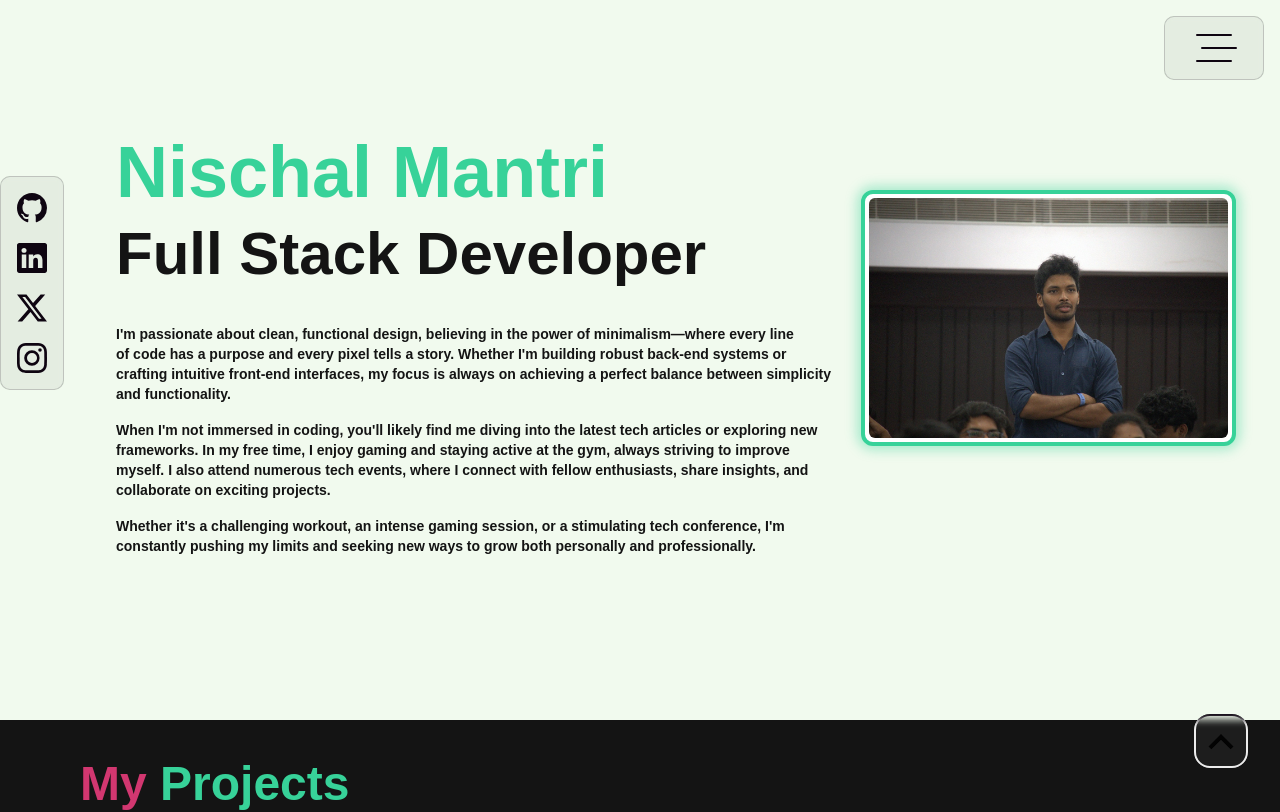
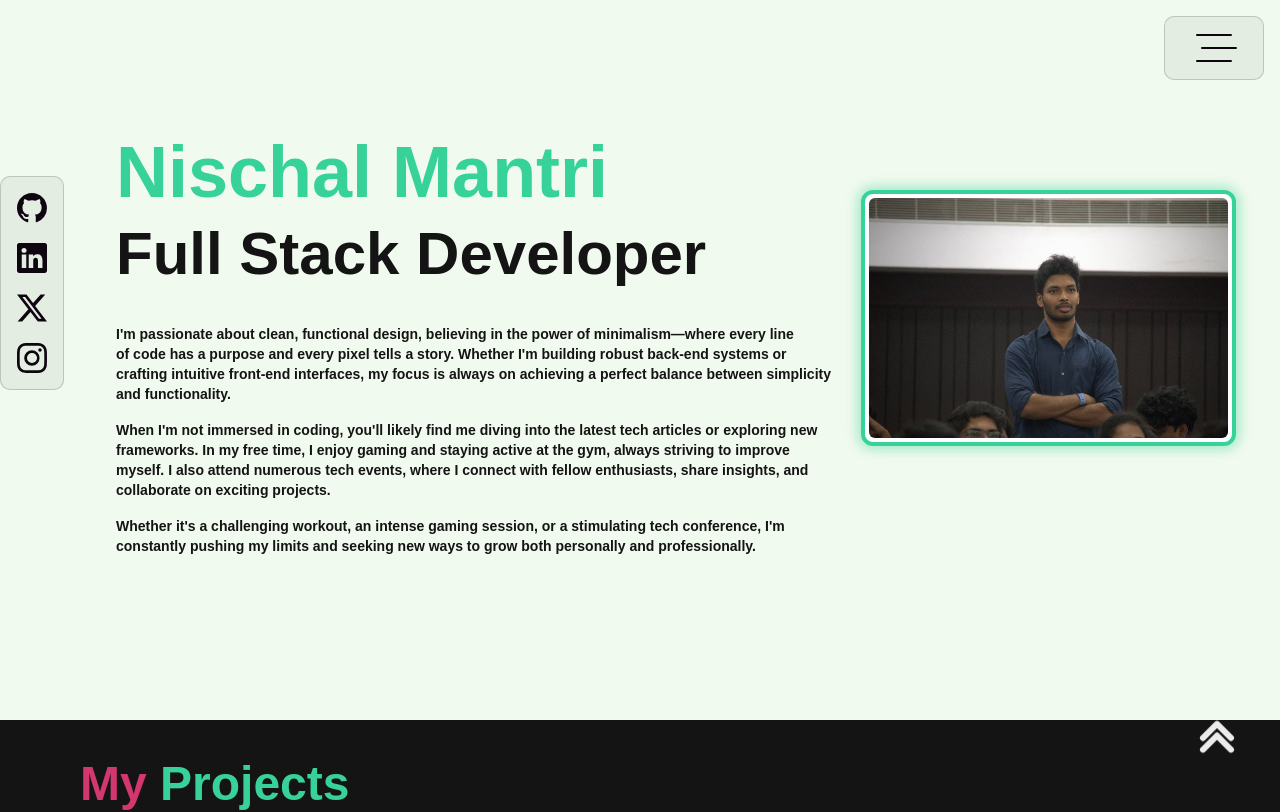
Before and after one commit to Nischa1Mv/myPortfolio, a Next.js app: page / in a window 1280 px wide. Shown: the top 812 px of the page. Built offline with nearby package versions, Linux system fonts and the light colour scheme.

Commit message:
enhanced scroll behavior and navigation button functionality

```diff
--- a/src/app/globals.css
+++ b/src/app/globals.css
@@ -27,11 +27,30 @@
   --projects-foreground: #f1f5f9;
 }
 
+html {
+  scroll-behavior: smooth;
+  scroll-snap-type: y proximity;
+}
+
+html,
+body {
+  max-width: 100%;
+  overflow-x: hidden;
+}
+
 
 body {
   color: var(--foreground);
   background: var(--background);
   font-family: Arial, Helvetica, sans-serif;
+  transition: background-color 0.45s ease, color 0.45s ease;
+}
+
+#page1,
+#page2,
+#page3 {
+  scroll-snap-align: start;
+  scroll-snap-stop: always;
 }
 
 @layer utilities {
@@ -240,7 +259,7 @@ input:focus {
   transition: all 0.3s ease;
 }
 .nav-text-adaptive:hover {
-  color: ffd966;
+  color: #ffd966;
 }
 
 @media (prefers-color-scheme: light) {
@@ -270,3 +289,86 @@ input:focus {
 .animate-fade-in {
   animation: fade-in 0.3s ease-out;
 }
+
+.scroll-nav-btn {
+  position: fixed;
+  display: inline-flex;
+  align-items: center;
+  justify-content: center;
+  padding: 0.2rem;
+  border-radius: 0;
+  border: none;
+  background: transparent;
+  color: #ffffff;
+  backdrop-filter: none;
+  -webkit-backdrop-filter: none;
+  box-shadow: none;
+  transition:
+    transform 220ms ease,
+    box-shadow 220ms ease,
+    background-color 220ms ease,
+    border-color 220ms ease;
+}
+
+@keyframes arrow-float {
+  0%,
+  100% {
+    transform: translateY(0);
+  }
+  50% {
+    transform: translateY(4px);
+  }
+}
+
+@keyframes arrow-pulse {
+  0%,
+  100% {
+    opacity: 0.95;
+    filter: drop-shadow(0 0 0 rgba(255, 255, 255, 0));
+  }
+  50% {
+    opacity: 1;
+    filter: drop-shadow(0 0 0 rgba(255, 255, 255, 0));
+  }
+}
+
+.scroll-nav-float {
+  animation: arrow-float 1.6s ease-in-out infinite;
+}
+
+.scroll-nav-btn:hover {
+  transform: translateY(-3px) scale(1.05);
+  box-shadow: none;
+}
+
+.scroll-nav-btn:hover .scroll-nav-float {
+  animation-duration: 1s, 1.2s;
+}
+
+.scroll-nav-btn:active {
+  transform: translateY(0) scale(0.98);
+}
+
+.scroll-nav-btn:active .scroll-nav-icon {
+  filter: drop-shadow(0 0 14px rgba(255, 255, 255, 0.95));
+}
+
+.scroll-nav-btn:focus-visible {
+  outline: none;
+  box-shadow: none;
+}
+
+@media (prefers-reduced-motion: reduce) {
+  .scroll-nav-btn,
+  .scroll-nav-btn svg {
+    transition: none;
+  }
+
+  .scroll-nav-icon {
+    animation: none;
+  }
+
+  .scroll-nav-float {
+    animation: none;
+  }
+}
--- a/src/app/page.tsx
+++ b/src/app/page.tsx
@@ -7,38 +7,50 @@ import Main from "./Main";
 
 const Home: React.FC = () => {
   const divRefs = useRef<(HTMLDivElement | null)[]>(new Array(3).fill(null));
-  const scrollSVG = useRef<SVGSVGElement | null>(null);
-  const [isRotated, setIsRotated] = useState(false);
-  const [isBottom, setIsBottom] = useState(false);
+  const [isAtLastSection, setIsAtLastSection] = useState(false);
 
   useEffect(() => {
-    const handleScroll = () => {
+    const updateLastSectionState = () => {
       const scrollPosition = window.innerHeight + window.scrollY;
       const pageHeight = document.documentElement.scrollHeight;
+      const lastSection =
+        divRefs.current[2] ||
+        (document.getElementById("page3") as HTMLDivElement | null);
 
-      // Check if the user is within 10px of the bottom
-      if (scrollPosition >= pageHeight - 10) {
-        setIsBottom(true);
-        setIsRotated(true);
-      } else {
-        setIsBottom(false);
-        setIsRotated(false);
+      if (!lastSection) {
+        setIsAtLastSection(scrollPosition >= pageHeight - 10);
+        return;
       }
+
+      // Flip as soon as viewport reaches the final section start area.
+      const lastSectionTriggerY =
+        lastSection.offsetTop - window.innerHeight * 0.15;
+      const enteredLastSection = window.scrollY >= lastSectionTriggerY;
+
+      // Invert as soon as user reaches the final section.
+      setIsAtLastSection(enteredLastSection || scrollPosition >= pageHeight - 10);
     };
 
-    window.addEventListener("scroll", handleScroll);
-    return () => window.removeEventListener("scroll", handleScroll);
+    updateLastSectionState();
+    window.addEventListener("scroll", updateLastSectionState);
+    window.addEventListener("resize", updateLastSectionState);
+
+    return () => {
+      window.removeEventListener("scroll", updateLastSectionState);
+      window.removeEventListener("resize", updateLastSectionState);
+    };
   }, []);
 
   // Handle click to scroll to the nearest div
   const handleClick = () => {
-    if (!divRefs.current.length) return;
+    const sections = divRefs.current.filter(
+      (section): section is HTMLDivElement => section !== null
+    );
 
-    let nearestDiv: HTMLDivElement | null = null;
-    let minDistance = Infinity;
+    if (!sections.length) return;
 
-    // If at the bottom, scroll to the top
-    if (isBottom) {
+    // If in the final section, scroll back to the top.
+    if (isAtLastSection) {
       window.scrollTo({
         top: 0,
         behavior: "smooth",
@@ -46,66 +58,49 @@ const Home: React.FC = () => {
       return;
     }
 
-    // Loop through all divs to find the nearest one
-    divRefs.current.forEach((div, index) => {
-      if (!div) return;
-      const rect = div.getBoundingClientRect();
-      const distance = rect.top;
+    const currentViewportMarker = window.scrollY + window.innerHeight * 0.45;
+    const nextSection = sections.find(
+      (section) => section.offsetTop > currentViewportMarker
+    );
 
-      //div occupies the full screen
-      if (
-        rect.top >= 0 &&
-        rect.left >= 0 &&
-        rect.bottom <= window.innerHeight &&
-        rect.right <= window.innerWidth
-      ) {
-        // Check if the div is fully in view
+    if (nextSection) {
+      nextSection.scrollIntoView({ behavior: "smooth", block: "start" });
+      return;
+    }
 
-        console.log(" div is fully in view");
-        nearestDiv = divRefs.current[index + 1];
-      }
-      // If the div is partially visible, find the nearest one
-      else if (distance < minDistance && distance > 0) {
-        minDistance = distance;
-        nearestDiv = div;
-      }
+    window.scrollTo({
+      top: 0,
+      behavior: "smooth",
     });
-
-    // Scroll to the nearest div
-    if (nearestDiv) {
-      (nearestDiv as HTMLDivElement).scrollIntoView({
-        behavior: "smooth",
-        block: "start",
-      });
-    }
   };
   return (
     <>
-      {/* Down Arrow -> scrollSVG  */}
-      <div
-        className="z-50 fixed right-8 bottom-8 border-2 border-white rounded-2xl mix-blend-difference"
-        style={{
-          background: "rgba(255, 255, 255, 0.05)",
-          boxShadow: "rgba(0, 0, 0, 0.35) 0px 5px 15px",
-          backdropFilter: "blur(3.5px)",
-          WebkitBackdropFilter: "blur(3.5px)",
-        }}
+      <button
+        type="button"
+        aria-label={
+          isAtLastSection ? "Scroll back to top" : "Scroll to next section"
+        }
+        className="scroll-nav-btn mix-blend-difference z-50 fixed right-5 bottom-5 lg:right-8 lg:bottom-8"
+        onClick={handleClick}
       >
-        <svg
-          ref={scrollSVG}
-          onClick={handleClick}
-          className={` transition-transform duration-300 ${isRotated ? "rotate-180" : ""
-            }   hidden lg:flex cursor-pointer  `}
-          xmlns="http://www.w3.org/2000/svg"
-          viewBox="0 -960 960 960"
-          width="50"
-          height="50"
-          fill="currentColor"
-        >
-          <path d="M480-344 240-584l56-56 184 184 184-184 56 56-240 240Z" />
-        </svg>
-      </div>
-
+        <span className="scroll-nav-float">
+          <svg
+            className={`scroll-nav-icon h-12 w-12 lg:h-14 lg:w-14 transition-transform duration-500 ease-out ${
+              isAtLastSection ? "rotate-180" : ""
+            }`}
+            xmlns="http://www.w3.org/2000/svg"
+            viewBox="0 0 24 24"
+            fill="none"
+            stroke="currentColor"
+            strokeWidth="2.6"
+            strokeLinecap="round"
+            strokeLinejoin="round"
+          >
+            <path d="m6 8 6 6 6-6" />
+            <path d="m6 13 6 6 6-6" />
+          </svg>
+        </span>
+      </button>
 
       <Main divRefs={divRefs} />
 
```
